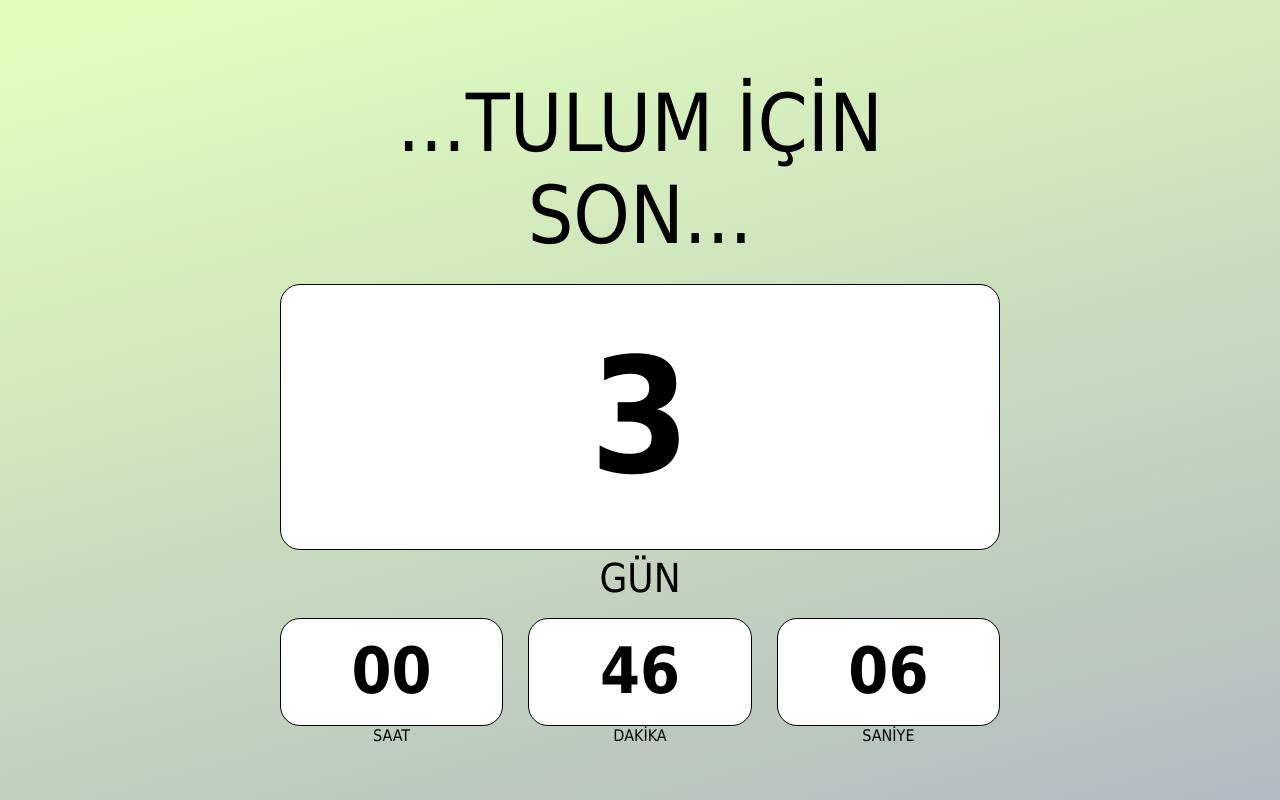
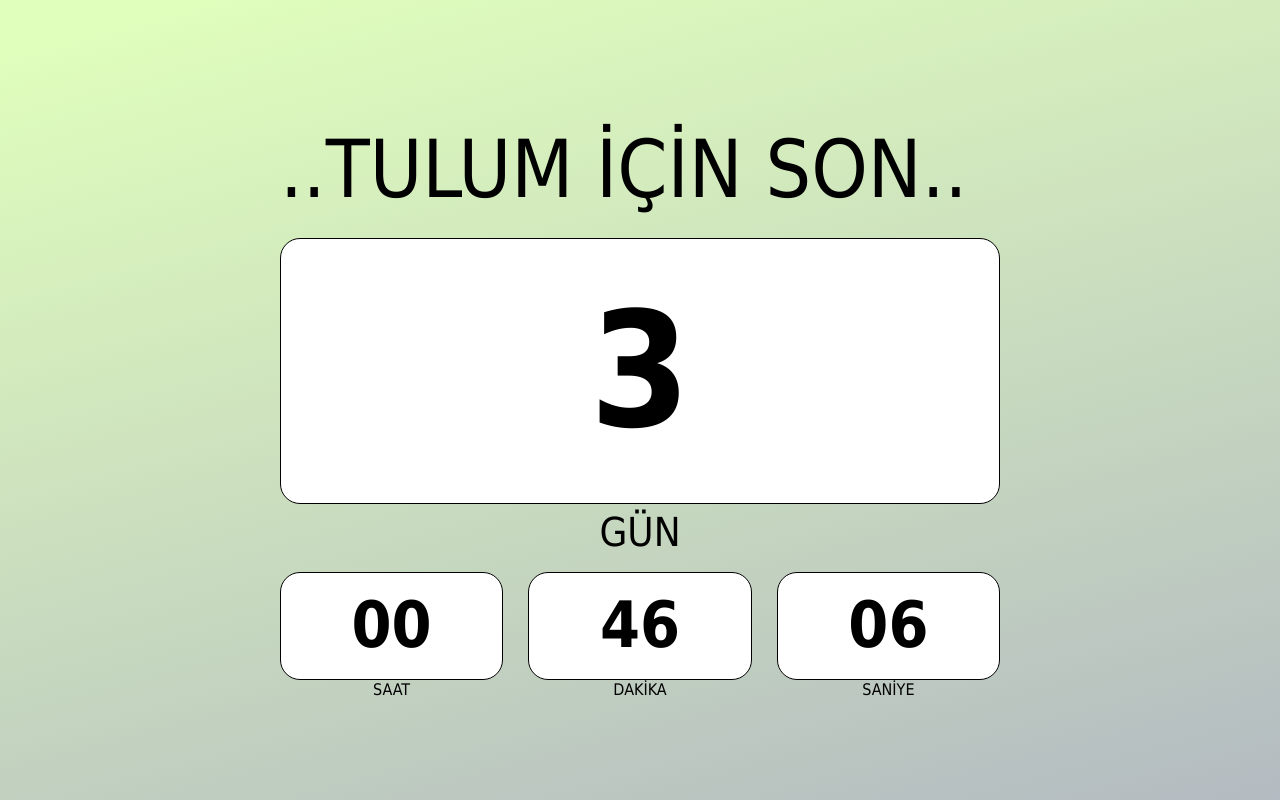
Before and after one commit to demiray07/imtihan, a plain HTML site: page index.html in a window 1280 px wide. Drawn offline with nearby package versions, Linux system fonts and the light colour scheme.

Commit message:
Update index.html

```diff
--- a/index.html
+++ b/index.html
@@ -18,7 +18,7 @@
 
   <div class="countdown" id="js-countdown">
 
-  <div class="baslik__label" id="day-countdown"> ...TULUM İÇİN SON... </div>
+  <div class="baslik__label" id="day-countdown"> ..TULUM İÇİN SON.. </div>
 
     <div class="countdown__item countdown__item--large">
     <div class="countdown__label"></div>
```
